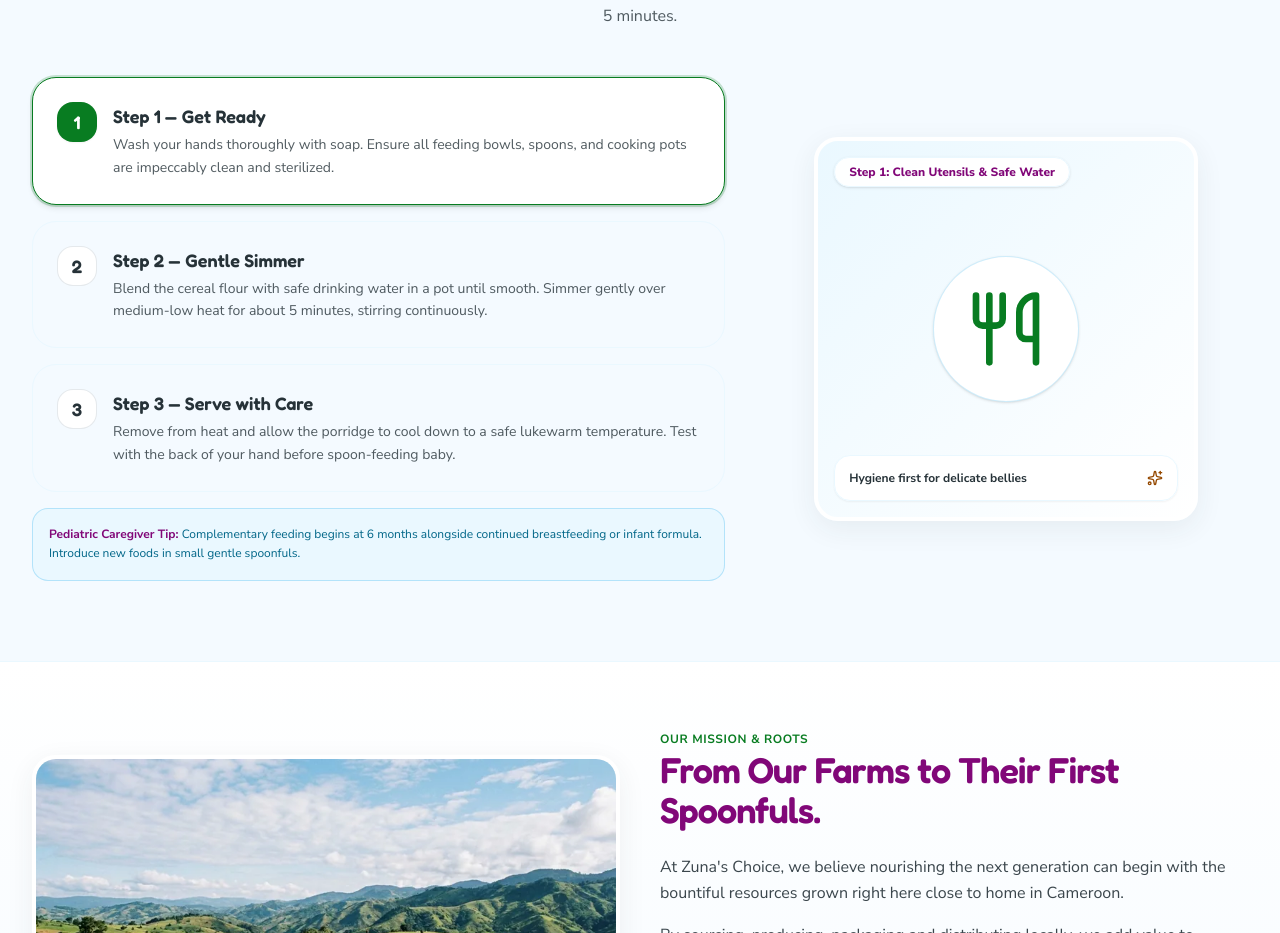
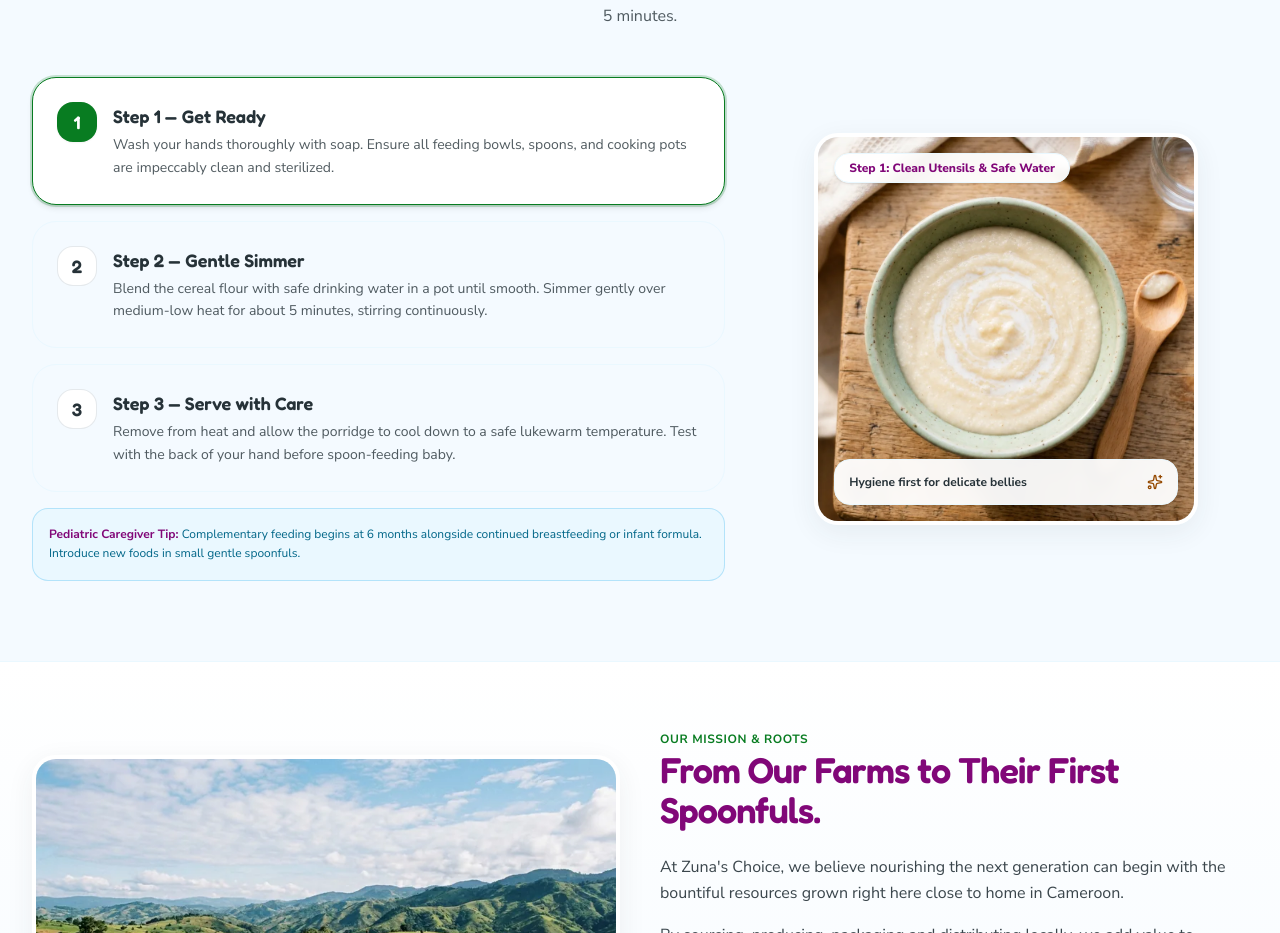
Before and after one commit to jamesneilen/Zuna-s-Choice, a React (Vite) app: page / in a window 1280 px wide. Shown: the part 2864-3797 px from the top of the page. Built offline with nearby package versions, Linux system fonts and the light colour scheme.

Commit message:
Restore preparation card photo while retaining child-feeding hero

```diff
--- a/src/pages/HomePage.tsx
+++ b/src/pages/HomePage.tsx
@@ -592,14 +592,17 @@ export const HomePage: React.FC<HomePageProps> = ({
             </div>
           </div>
 
-          {/* Step-specific preparation illustration; the cereal photo appears only in the product section. */}
+          {/* Preparation photo with step-specific guidance. */}
           <div className="lg:col-span-5 flex justify-center">
-            <div className="relative rounded-3xl overflow-hidden shadow-xl border-4 border-white max-w-sm w-full h-80 sm:h-96 bg-gradient-to-br from-[#EAF8FF] to-white flex items-center justify-center" aria-live="polite">
-              <div className="rounded-full bg-white p-8 shadow-sm border border-[#60C3F2]/30" aria-hidden="true">
-                {activePrepStep === 1 && <Utensils className="w-20 h-20 text-[#087C21]" />}
-                {activePrepStep === 2 && <Flame className="w-20 h-20 text-[#810778]" />}
-                {activePrepStep === 3 && <Heart className="w-20 h-20 text-[#954900]" />}
-              </div>
+            <div className="relative rounded-3xl overflow-hidden shadow-xl border-4 border-white max-w-sm w-full" aria-live="polite">
+              <ResponsiveImage
+                sizes="(min-width: 1024px) 600px, 100vw"
+                src={ASSETS.cerealBowl}
+                alt={language === 'fr' ? 'Bol de bouillie et cuillère en bois' : 'Cereal bowl with a wooden spoon'}
+                className="w-full h-80 sm:h-96 object-cover"
+                loading="lazy"
+                referrerPolicy="no-referrer"
+              />
               <div className="absolute top-4 left-4 bg-white/95 backdrop-blur-xs px-3.5 py-1.5 rounded-full text-xs font-extrabold text-[#810778] shadow-sm border border-[#EAF8FF]">
                 {activePrepStep === 1 && (language === 'fr' ? 'Étape 1 : Hygiène & Eau Propre' : 'Step 1: Clean Utensils & Safe Water')}
                 {activePrepStep === 2 && (language === 'fr' ? 'Étape 2 : Cuisson Douce ~5 min' : 'Step 2: Gentle Simmer ~5 min')}
```
Also changed, not shown: 1 other file (tests, documents, lock files or other folders).
